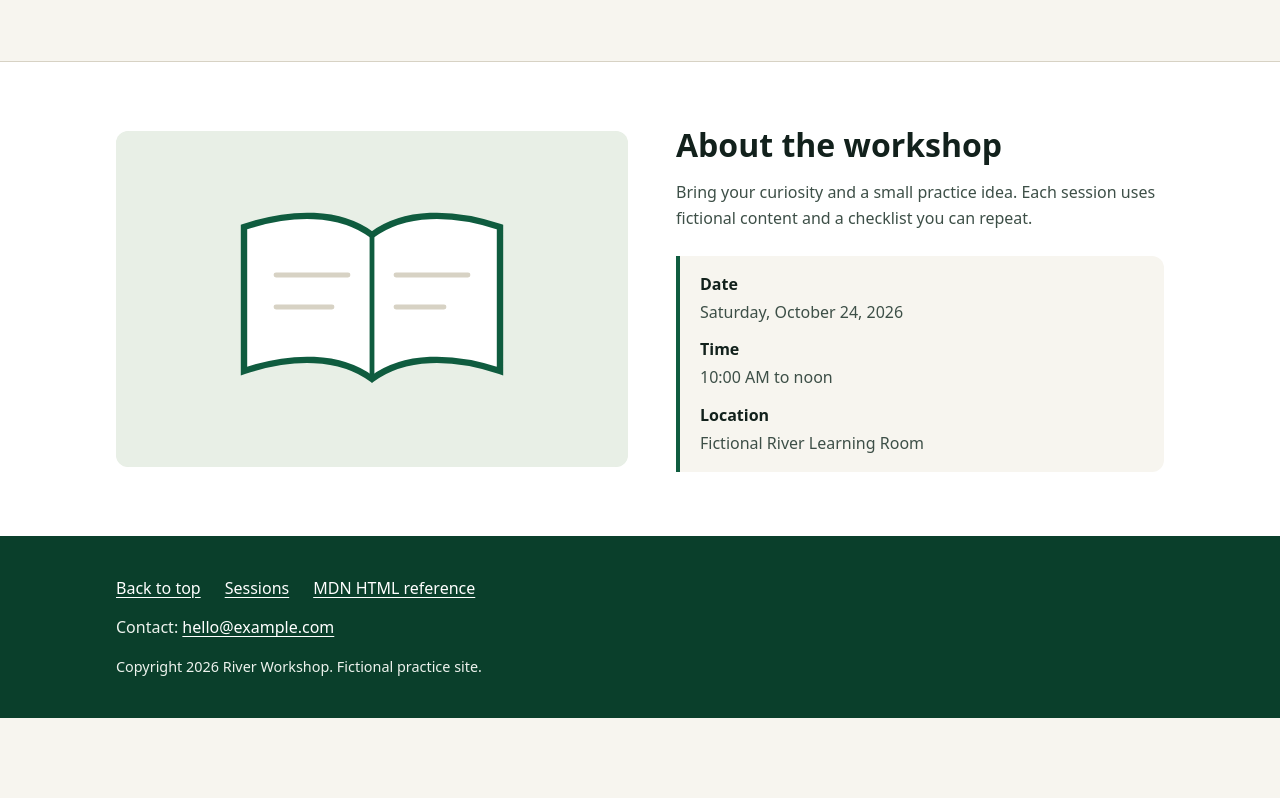
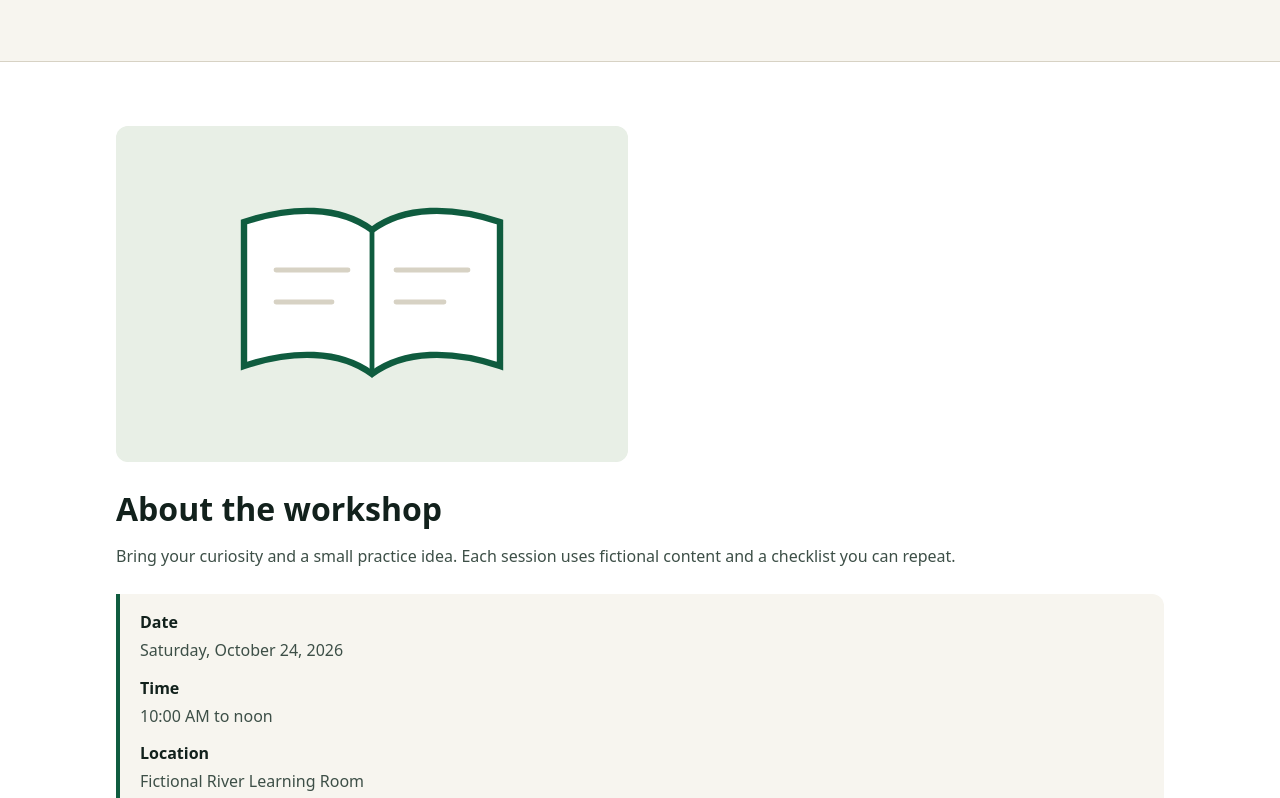
Before and after one commit to ahmedkudzovic0-cmyk/cs300-assignment-2, a plain HTML site: page index.html in a window 1280 px wide. Shown: the part 851-1649 px from the top of the page. Before the commit the page ends 1569 px from the top, so only its background shows below. Drawn offline with Linux system fonts and the light colour scheme.

Commit message:
Remove about layout
Removed flexbox layout for the about section to improve text and image alignment.

```diff
--- a/styles.css
+++ b/styles.css
@@ -333,16 +333,6 @@ a:focus-visible {
 
   /* Improvement: at 960px the About image sat above the text and pushed the
      details below the fold, so image and text now sit side by side. */
-  .about-inner {
-    flex-direction: row;
-    align-items: center;
-    gap: 3rem;
-  }
-
-  .about-image { flex: 1 1 45%; }
-
-  .about-text { flex: 1 1 55%; min-width: 0; }
-}
 
 /* Respect a visitor's reduced-motion preference */
 @media (prefers-reduced-motion: reduce) {
```
